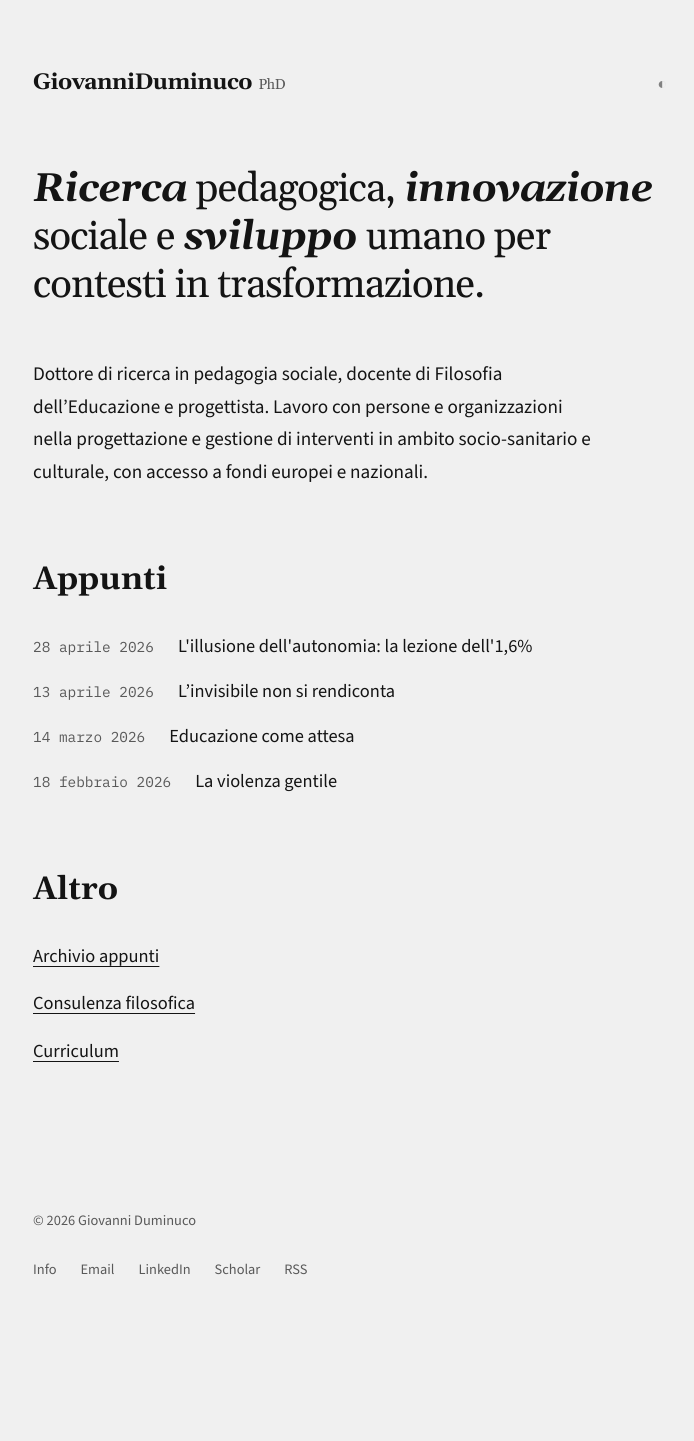
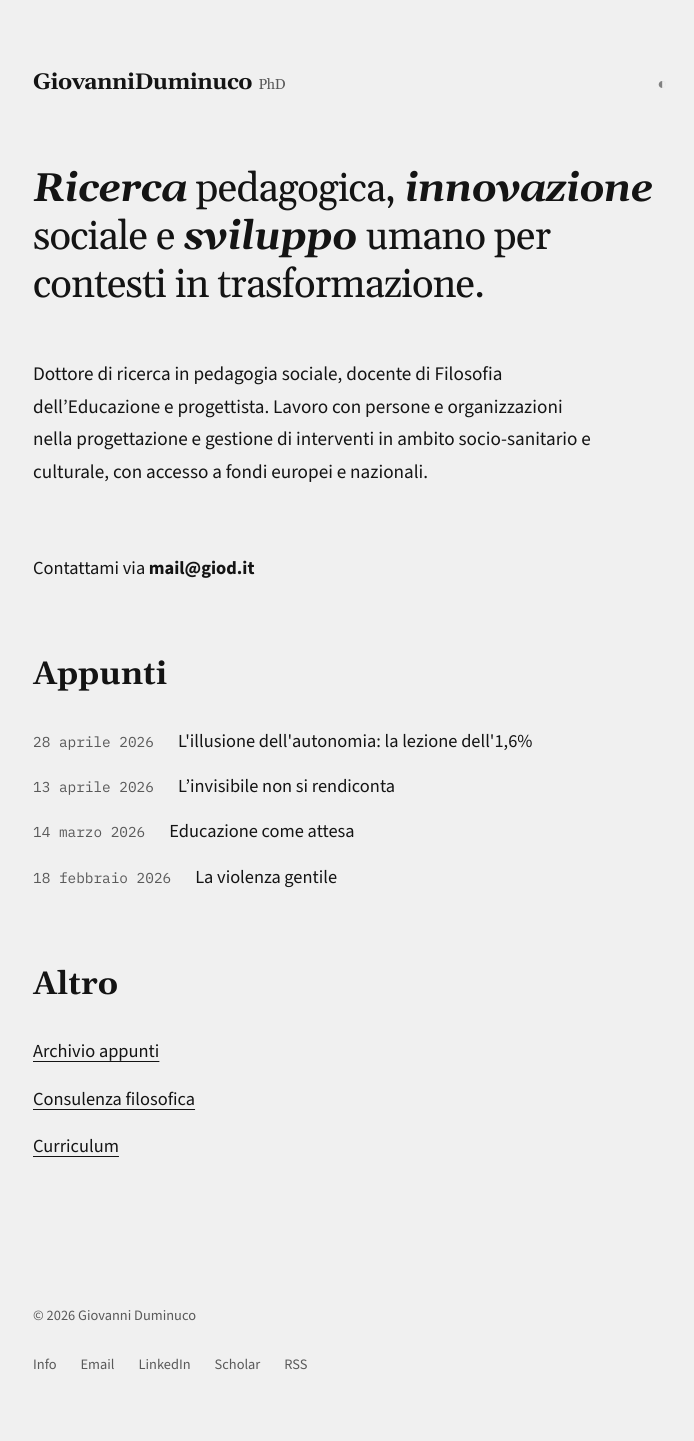
Before and after one commit to dumgio/dumgio.github.io, a Jekyll site: the page built from index.html, in a window 1280 px wide. Shown: the whole page, without its empty margins (127-821 px from the left). Built offline with Jekyll 4.4.1, drawn with Linux system fonts in a browser that asks for light colours; comment, search, counter and statistics services are not loaded; before the commit the page ends 1346 px from its top, so only the background shows below that.

Commit message:
Update index.html

```diff
--- a/index.html
+++ b/index.html
@@ -9,6 +9,7 @@ layout: default
 <p style="font-size: 1.2rem; margin-bottom: 4rem;">
   Dottore di ricerca in pedagogia sociale, docente di Filosofia dell’Educazione e progettista. Lavoro con persone e organizzazioni nella progettazione e gestione di interventi in ambito socio-sanitario e culturale, con accesso a fondi europei e nazionali.
 </p>
+<p>Contattami via <strong>mail@giod.it</strong><br>
 
 <h2>Appunti</h2>
 
```
